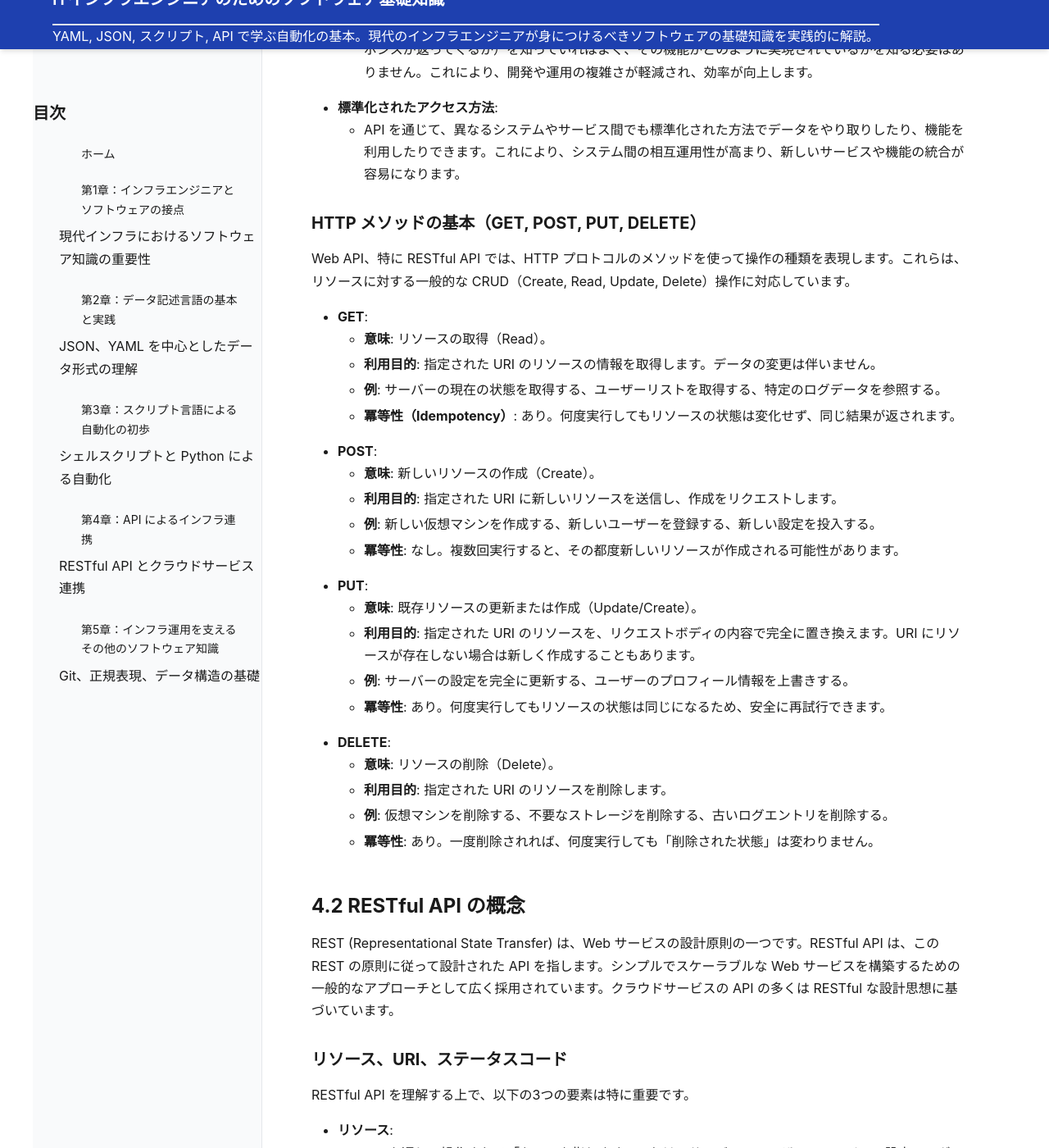
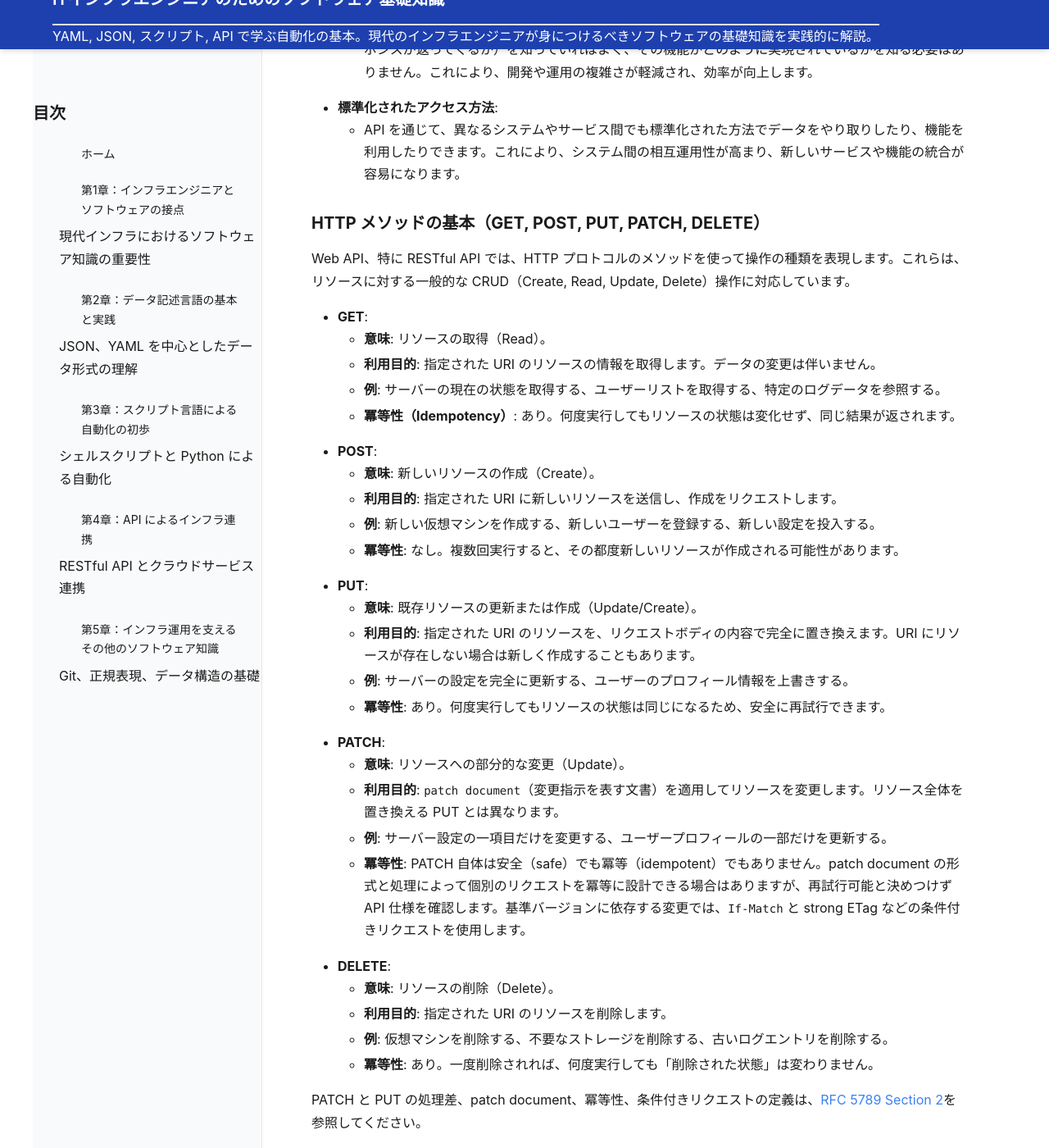
Before and after one commit to itdojp/it-infra-software-essentials-book, a Jekyll site: the page built from src/chapters/chapter04/index.md, in a window 1280 px wide and 1400 px high, scrolled down 878 px. Shown: the whole window at 82% size. Built offline with Jekyll 4.4.1, drawn with Linux system fonts in a browser that asks for light colours.

Commit message:
docs: define PATCH before chapter 4 usage (#139)

```diff
--- a/src/chapters/chapter04/index.md
+++ b/src/chapters/chapter04/index.md
@@ -25,7 +25,7 @@ API は、ソフトウェアコンポーネントが互いに通信し、機能
 * **標準化されたアクセス方法**:
   * API を通じて、異なるシステムやサービス間でも標準化された方法でデータをやり取りしたり、機能を利用したりできます。これにより、システム間の相互運用性が高まり、新しいサービスや機能の統合が容易になります。
 
-### **HTTP メソッドの基本（GET, POST, PUT, DELETE）**
+### **HTTP メソッドの基本（GET, POST, PUT, PATCH, DELETE）**
 
 Web API、特に RESTful API では、HTTP プロトコルのメソッドを使って操作の種類を表現します。これらは、リソースに対する一般的な CRUD（Create, Read, Update, Delete）操作に対応しています。
 
@@ -44,11 +44,18 @@ Web API、特に RESTful API では、HTTP プロトコルのメソッドを使
   * **利用目的**: 指定された URI のリソースを、リクエストボディの内容で完全に置き換えます。URI にリソースが存在しない場合は新しく作成することもあります。
   * **例**: サーバーの設定を完全に更新する、ユーザーのプロフィール情報を上書きする。
   * **冪等性**: あり。何度実行してもリソースの状態は同じになるため、安全に再試行できます。
+* **PATCH**:
+  * **意味**: リソースへの部分的な変更（Update）。
+  * **利用目的**: `patch document`（変更指示を表す文書）を適用してリソースを変更します。リソース全体を置き換える PUT とは異なります。
+  * **例**: サーバー設定の一項目だけを変更する、ユーザープロフィールの一部だけを更新する。
+  * **冪等性**: PATCH 自体は安全（safe）でも冪等（idempotent）でもありません。patch document の形式と処理によって個別のリクエストを冪等に設計できる場合はありますが、再試行可能と決めつけず API 仕様を確認します。基準バージョンに依存する変更では、`If-Match` と strong ETag などの条件付きリクエストを使用します。
 * **DELETE**:
   * **意味**: リソースの削除（Delete）。
   * **利用目的**: 指定された URI のリソースを削除します。
   * **例**: 仮想マシンを削除する、不要なストレージを削除する、古いログエントリを削除する。
   * **冪等性**: あり。一度削除されれば、何度実行しても「削除された状態」は変わりません。
+
+PATCH と PUT の処理差、patch document、冪等性、条件付きリクエストの定義は、[RFC 5789 Section 2](https://www.rfc-editor.org/rfc/rfc5789#section-2)を参照してください。
 
 ## **4.2 RESTful API の概念**
 
```
Also changed, not shown: docs/chapters/chapter04/index.md (+8 -1 lines), scripts/check-metadata-consistency.js (+30 -0 lines).
